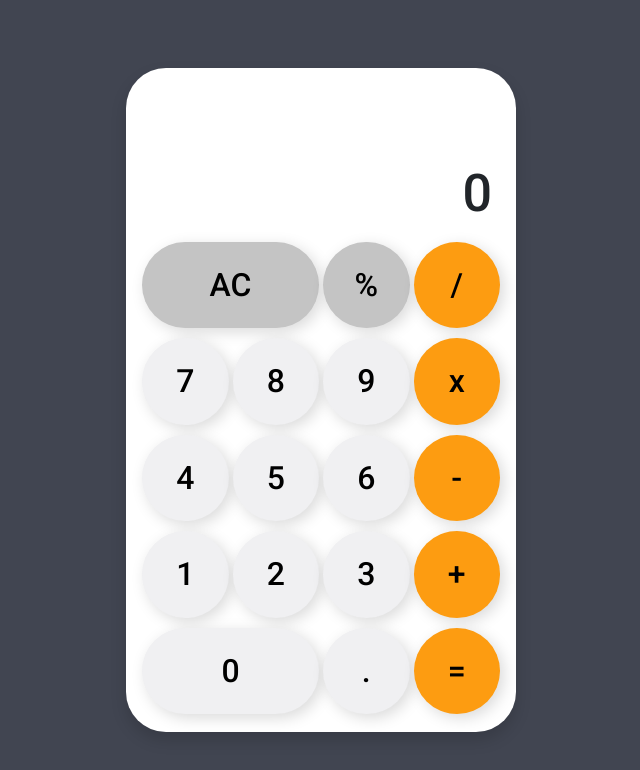
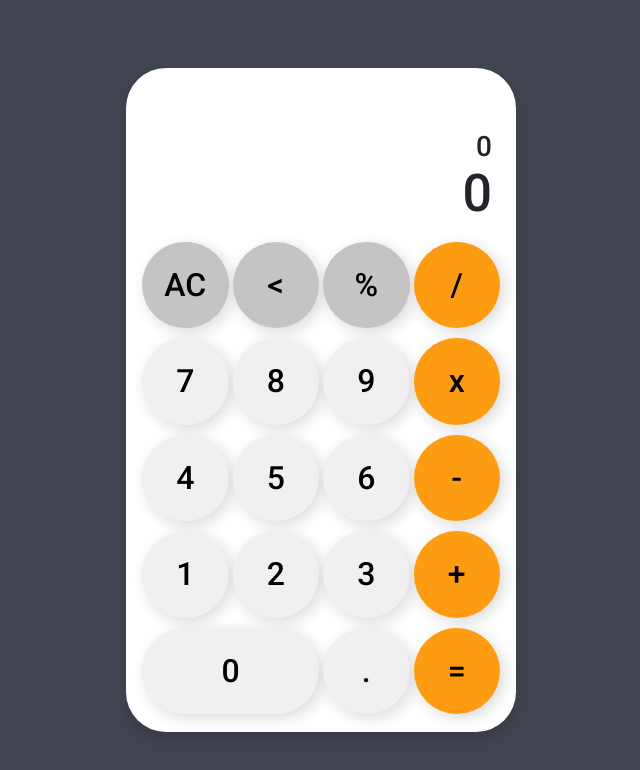
Before and after one commit to hisammbm/kuis-praktikum-1-if7, a plain HTML site: page index.html in a window 1280 px wide. Shown: the whole page, without its empty margins (319-959 px from the left). Drawn offline with nearby package versions, Linux system fonts and the light colour scheme.

Commit message:
view: del button added

```diff
--- a/index.html
+++ b/index.html
@@ -12,13 +12,17 @@
     <div class="container d-flex justify-content-center align-items-center">
         <div class="main">
             <div class="calculator shadow d-flex flex-column">
-                <div class="result px-4 py-2 d-flex align-items-end justify-content-end">
-                    <h1 class="number m-0">0</h1>
+                <div class="result px-4 py-2 d-flex flex-column align-items-end justify-content-end">
+                    <h3 class="number2 m-0" id="number2">0</h3>
+                    <h1 class="number m-0" id="number1">0</h1>
                 </div>
                 <div class="buttons px-3 py-2 mb-1">
                     <div class="row g-1">
-                        <div class="col-6">
+                        <div class="col-3">
                             <button class="btn rounded-pill shadow-sm btn-others">AC</button>
+                        </div>
+                        <div class="col-3">
+                            <button class="btn rounded-circle shadow-sm btn-others"><</button>
                         </div>
                         <div class="col-3">
                             <button class="btn rounded-circle shadow-sm btn-others">%</button>
```
